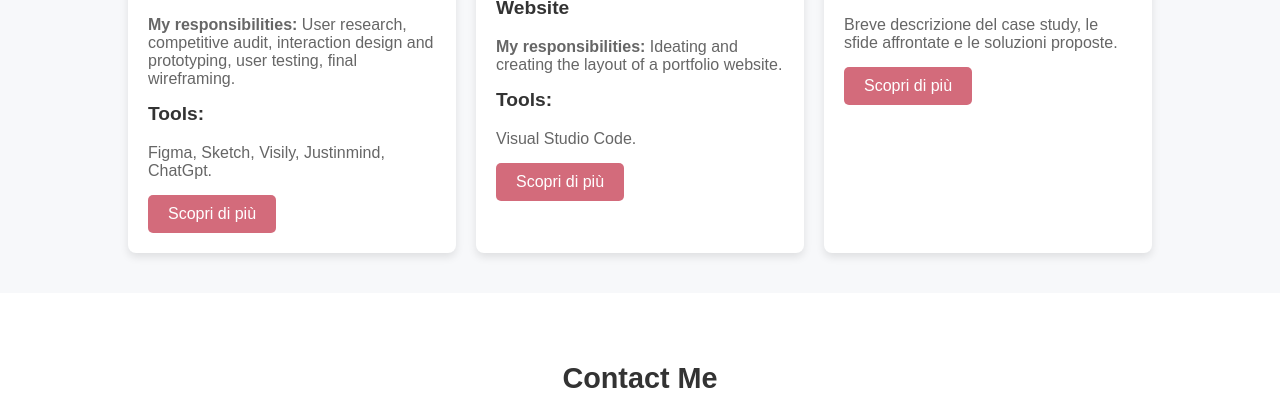
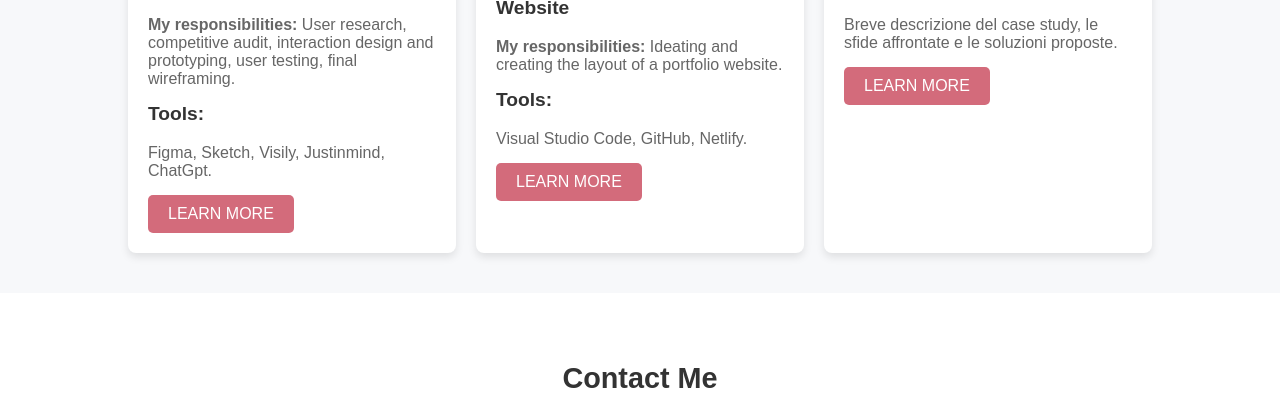
Before and after one commit to WhiteRussianLee/super-duper-carnival, a plain HTML site: page index.html in a window 1280 px wide. Shown: the part 977-1389 px from the top of the page. Drawn offline with Linux system fonts and the light colour scheme.

Commit message:
update hero section text and improve tool descriptions

```diff
--- a/index.html
+++ b/index.html
@@ -16,6 +16,7 @@
     </header>
 
     <div class="hero">
+        <img src="" alt="Hero banner">
         <div class="hero-text">
             <h1>Welcome to My Portfolio</h1>
             <h2>Explore My Professional Journey and Get In Touch</h2>
@@ -31,7 +32,7 @@
             <h3>Tools:</h3>
             <p>Figma, Sketch, Visily, Justinmind, ChatGpt.</p>
 
-            <a href="https://www.figma.com/deck/QS4Y624m0DjxEooZZ9rvZR/WizeUp-Case-Study-Presentation?node-id=1-83&t=jWNt8RMHKUNWQHvo-1" class="cta">Scopri di più</a>
+            <a href="https://www.figma.com/deck/QS4Y624m0DjxEooZZ9rvZR/WizeUp-Case-Study-Presentation?node-id=1-83&t=jWNt8RMHKUNWQHvo-1" class="cta">LEARN MORE</a>
         </div>
 
         <div class="box">
@@ -40,15 +41,15 @@
             <p><strong>My responsibilities:</strong>
                 Ideating and creating the layout of a portfolio website.</p>
                 <h3>Tools:</h3>
-                <p>Visual Studio Code.</p>
-            <a href="#" class="cta">Scopri di più</a>
+                <p>Visual Studio Code, GitHub, Netlify.</p>
+            <a href="#" class="cta">LEARN MORE</a>
         </div>
 
         <div class="box">
             <img src="DALL·E 2024-09-07 Create a logo.png" alt="Design 3">
             <h3>Case Study 3: Work In Progress</h3>
             <p>Breve descrizione del case study, le sfide affrontate e le soluzioni proposte.</p>
-            <a href="#" class="cta">Scopri di più</a>
+            <a href="#" class="cta">LEARN MORE</a>
         </div>
     </div>
 
```
Also changed, not shown: DALL·E 2025-03-07 17.57.47 - A minimalistic hero image for a website.png (added).
